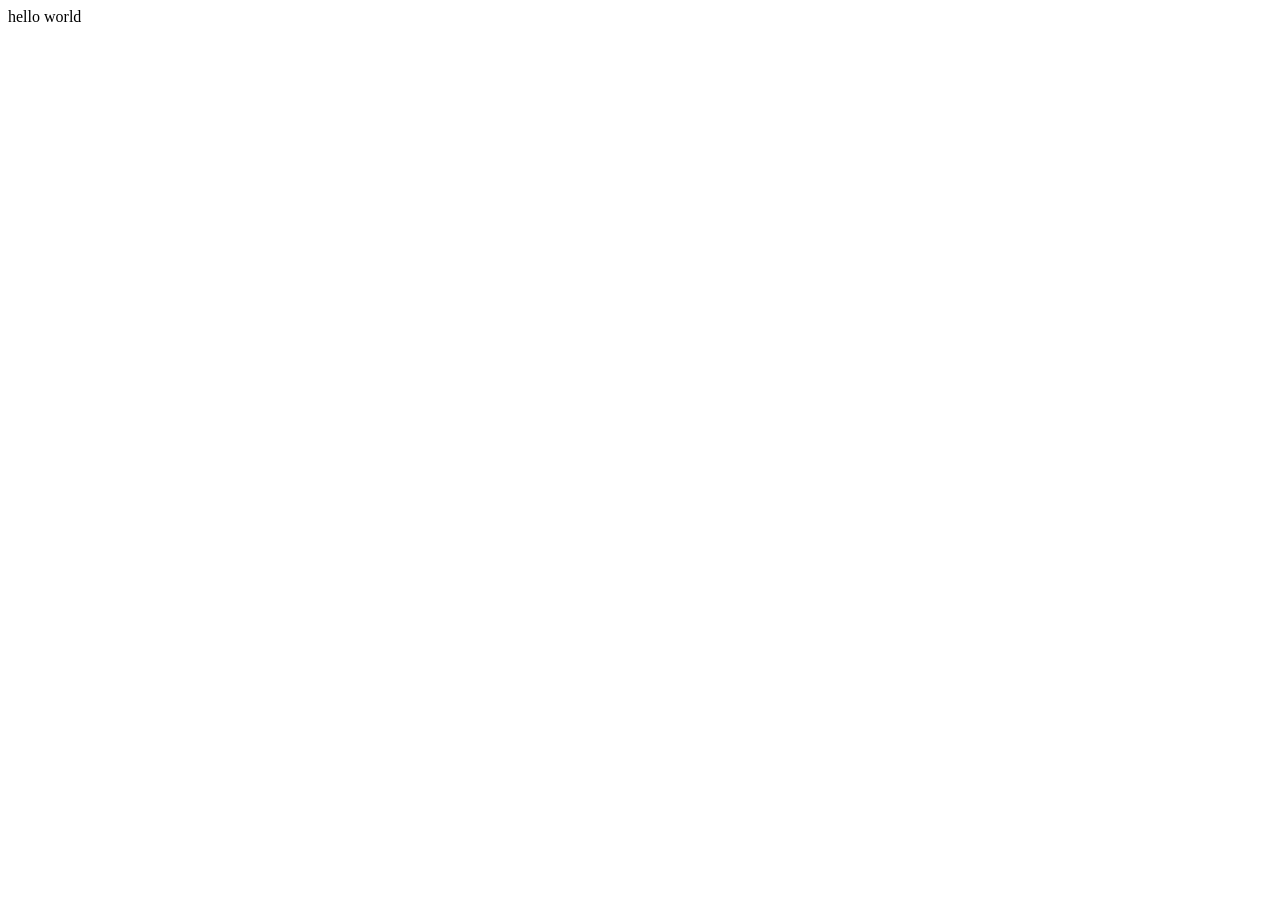
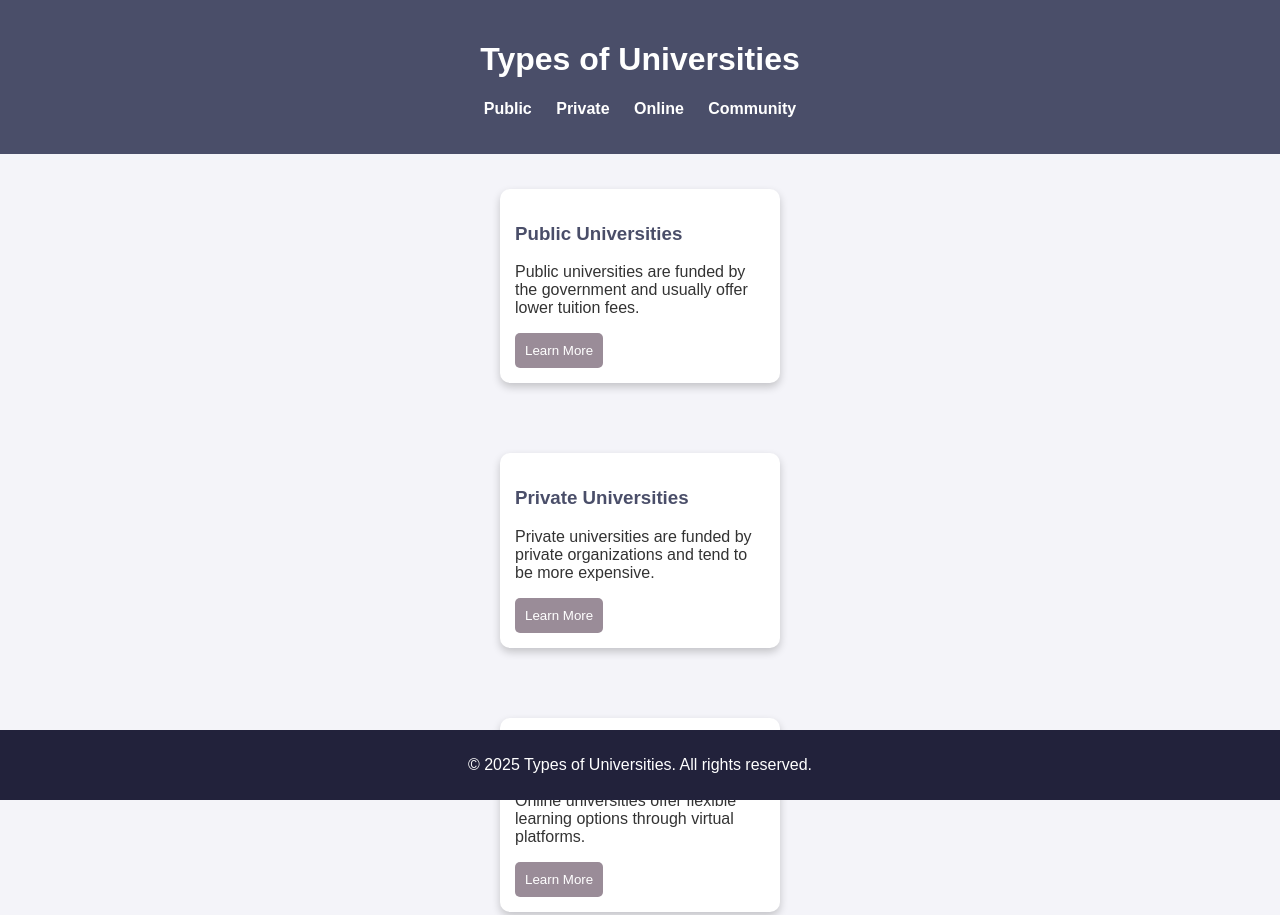
Before and after one commit to Charan731/venu, a plain HTML site: page venus.html in a window 1280 px wide. Shown: the top 915 px of the page. Before the commit the page ends 800 px from the top, so only its background shows below. Drawn offline with Linux system fonts and the light colour scheme.

Commit message:
Update venus.html

```diff
--- a/venus.html
+++ b/venus.html
@@ -1,9 +1,136 @@
 <!DOCTYPE html>
 <html lang="en">
 <head>
-    <body>
-        hello world
-    </body>
+    <meta charset="UTF-8">
+    <meta name="viewport" content="width=device-width, initial-scale=1.0">
+    <title>Types of Universities</title>
+    <style>
+        body {
+            font-family: Arial, sans-serif;
+            background-color: #f4f4f9;
+            margin: 0;
+            padding: 0;
+            text-align: center;
+        }
+        header {
+            background-color: #4a4e69;
+            color: white;
+            padding: 20px 0;
+        }
+        nav ul {
+            list-style: none;
+            padding: 0;
+        }
+        nav ul li {
+            display: inline;
+            margin: 0 10px;
+        }
+        nav ul li a {
+            color: white;
+            text-decoration: none;
+            font-weight: bold;
+        }
+        section {
+            padding: 20px;
+        }
+        .card {
+            background-color: white;
+            border-radius: 10px;
+            box-shadow: 0 4px 8px rgba(0, 0, 0, 0.2);
+            display: inline-block;
+            width: 250px;
+            margin: 15px;
+            padding: 15px;
+            text-align: left;
+        }
+        .card h3 {
+            color: #4a4e69;
+        }
+        .card p {
+            color: #333;
+        }
+        .card button {
+            background-color: #9a8c98;
+            border: none;
+            color: white;
+            padding: 10px;
+            border-radius: 5px;
+            cursor: pointer;
+        }
+        .card button:hover {
+            background-color: #4a4e69;
+        }
+        footer {
+            background-color: #22223b;
+            color: white;
+            padding: 10px 0;
+            position: fixed;
+            width: 100%;
+            bottom: 0;
+        }
+    </style>
+</head>
+<body>
+
+    <header>
+        <h1>Types of Universities</h1>
+        <nav>
+            <ul>
+                <li><a href="#public">Public</a></li>
+                <li><a href="#private">Private</a></li>
+                <li><a href="#online">Online</a></li>
+                <li><a href="#community">Community</a></li>
+            </ul>
+        </nav>
+    </header>
+
+    <section id="public">
+        <div class="card">
+            <h3>Public Universities</h3>
+            <p>Public universities are funded by the government and usually offer lower tuition fees.</p>
+            <button onclick="showMore('public')">Learn More</button>
+        </div>
+    </section>
+
+    <section id="private">
+        <div class="card">
+            <h3>Private Universities</h3>
+            <p>Private universities are funded by private organizations and tend to be more expensive.</p>
+            <button onclick="showMore('private')">Learn More</button>
+        </div>
+    </section>
+
+    <section id="online">
+        <div class="card">
+            <h3>Online Universities</h3>
+            <p>Online universities offer flexible learning options through virtual platforms.</p>
+            <button onclick="showMore('online')">Learn More</button>
+        </div>
+    </section>
+
+    <section id="community">
+        <div class="card">
+            <h3>Community Colleges</h3>
+            <p>Community colleges provide two-year degrees and vocational training programs.</p>
+            <button onclick="showMore('community')">Learn More</button>
+        </div>
+    </section>
+
+    <footer>
+        <p>&copy; 2025 Types of Universities. All rights reserved.</p>
+    </footer>
+
+    <script>
+        function showMore(type) {
+            let info = {
+                'public': 'Public universities are often larger and have a diverse range of programs and research opportunities.',
+                'private': 'Private universities may offer smaller class sizes and specialized programs.',
+                'online': 'Online universities provide flexible scheduling and remote access to educational resources.',
+                'community': 'Community colleges are a cost-effective way to earn credits that can be transferred to a four-year university.'
+            };
+            alert(info[type]);
+        }
+    </script>
 
 </body>
 </html>
```
